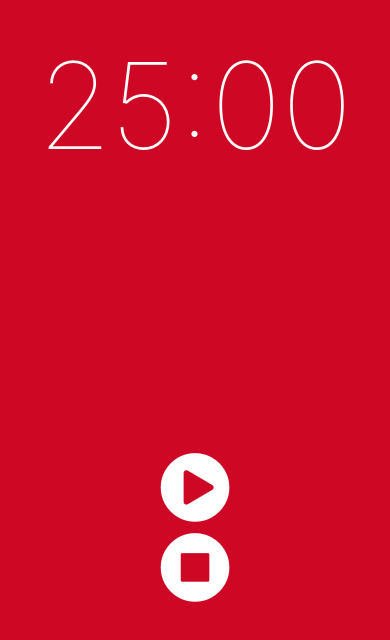
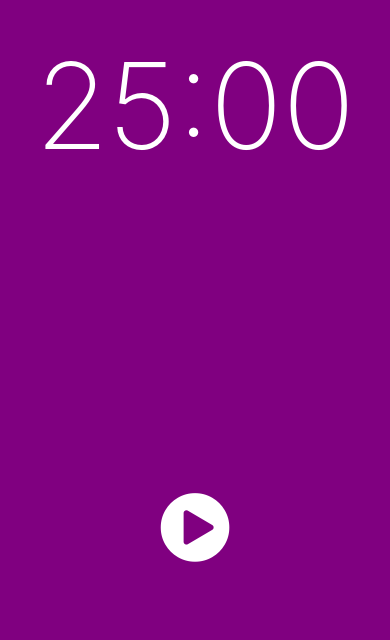
Before and after one commit to serranoarevalo/practice-timerApp, a React Native app in the folder concentration-timer/: screen / in a window 390 px wide. Shown: the part 176-816 px from the top of the page. Built offline with nearby package versions, Linux system fonts and the light colour scheme.

Commit message:
Connecting the Components to State

```diff
--- a/concentration-timer/App.js
+++ b/concentration-timer/App.js
@@ -1,9 +1,20 @@
 import React from 'react';
 import { StyleSheet, Text, View } from 'react-native';
 import Timer from './components/Timer';
+import reducer from './reducer';
+import { createStore } from 'redux';
+import { Provider } from 'react-redux';
+
+let store = createStore(reducer);
+
+console.log(store.getState());
 
 export default class App extends React.Component {
   render() {
-    return <Timer />;
+    return (
+      <Provider store={store}>
+        <Timer />
+      </Provider>
+    );
   }
 }
--- a/concentration-timer/components/Timer/index.js
+++ b/concentration-timer/components/Timer/index.js
@@ -1,44 +1,14 @@
-import React, { Component } from "react";
-import { View, Text, StyleSheet, StatusBar } from "react-native";
-import Button from "../Button";
+import { connect } from 'react-redux';
+import Timer from './presenter';
 
-class Timer extends Component {
-    render() {
-        return (
-            <View style={styles.container}>
-                <StatusBar barStyle="light-content" />
-                <View style={styles.upper}>
-                    <Text style={styles.time}>25:00</Text>
-                </View>
-                <View style={styles.lower}>
-                    <Button iconName="play-circle" onPress={() => alert("it works!")}/>
-                    <Button iconName="stop-circle" onPress={() => alert("it works!")}/>
-                </View>
-            </View>
-        );
-    }
+
+function mapStateToProps(state) {
+    const { isPlaying, elapsedTime, timerDuration } = state;
+    return {
+        isPlaying,
+        elapsedTime,
+        timerDuration
+    };
 }
 
-const styles = StyleSheet.create({
-    container: {
-        flex: 1,
-        backgroundColor: "#CE0824"
-    },
-    upper: {
-        flex: 2,
-        justifyContent: "center",
-        alignItems: "center"
-    },
-    lower: {
-        flex: 1,
-        justifyContent: "center",
-        alignItems: "center"
-    },
-    time: {
-        color: "white",
-        fontSize: 120,
-        fontWeight: "100"
-    }
-});
-
-export default Timer;
+export default connect(mapStateToProps)(Timer);
--- /dev/null
+++ b/concentration-timer/components/Timer/presenter.js
@@ -0,0 +1,49 @@
+import React, { Component } from "react";
+import { View, Text, StyleSheet, StatusBar } from "react-native";
+import Button from "../Button";
+
+class Timer extends Component {
+    render() {
+        const { isPlaying, elapsedTime, timeDuration } = this.props;
+        return (
+            <View style={styles.container}>
+                <StatusBar barStyle="light-content" />
+                <View style={styles.upper}>
+                    <Text style={styles.time}>25:00</Text>
+                </View>
+                <View style={styles.lower}>
+                    {!isPlaying && (
+                        <Button iconName="play-circle" onPress={() => alert("it works!")} />
+                    )}
+                    {isPlaying && (
+                        <Button iconName="stop-circle" onPress={() => alert("it works!")} />
+                    )}
+                </View>
+            </View>
+        );
+    }
+}
+
+const styles = StyleSheet.create({
+    container: {
+        flex: 1,
+        backgroundColor: "#800080"
+    },
+    upper: {
+        flex: 2,
+        justifyContent: "center",
+        alignItems: "center"
+    },
+    lower: {
+        flex: 1,
+        justifyContent: "center",
+        alignItems: "center"
+    },
+    time: {
+        color: "white",
+        fontSize: 120,
+        fontWeight: "200"
+    }
+});
+
+export default Timer;
--- a/concentration-timer/reducer.js
+++ b/concentration-timer/reducer.js
@@ -4,7 +4,7 @@
 
 const START_TIMER = 'START_TIMER';
 const RESTART_TIMER = 'RESTART_TIMER';
-const ADD_SECONDS = 'ADD_SECOND';
+const ADD_SECOND = 'ADD_SECOND';
 
 // Action Creators
 
@@ -43,6 +43,8 @@ function reducer(state = initialState, action) {
             return applyRestartTimer(state);
         case ADD_SECOND:
             return applyAddSecond(state);
+        default:
+            return state;
     }
 }
 // Reducer Functions
```
